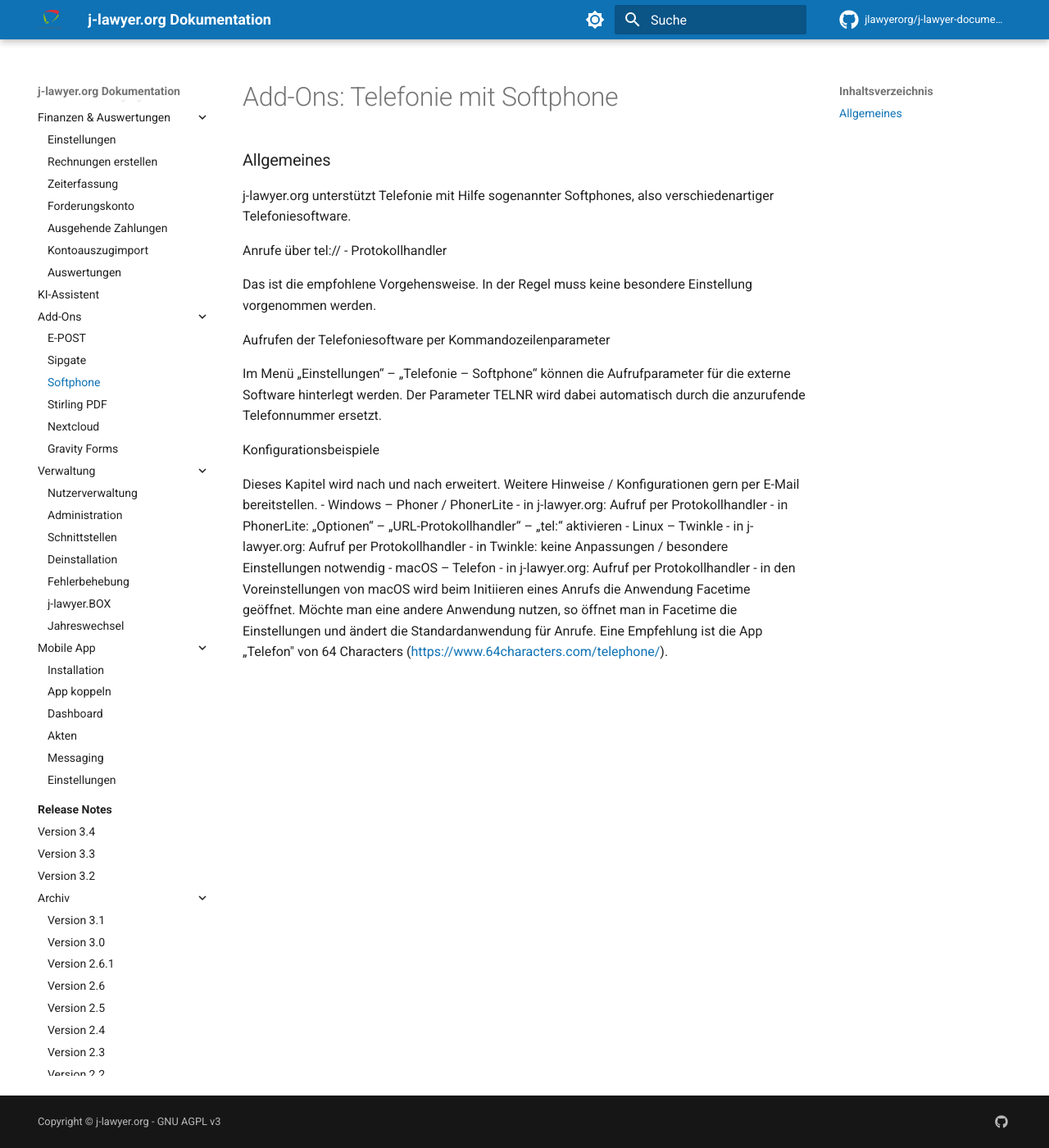
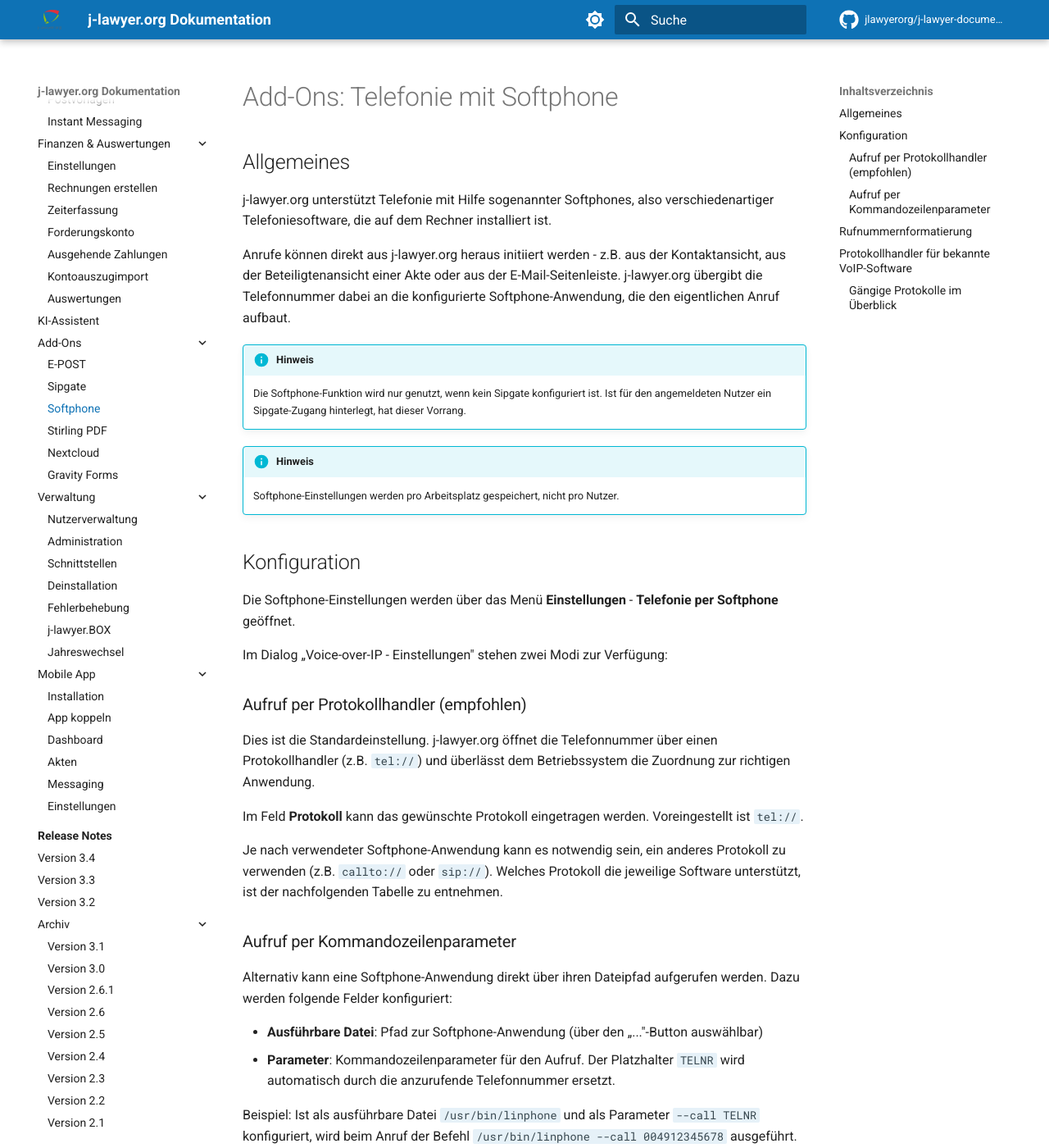
Before and after one commit to jlawyerorg/j-lawyer-documentation, an MkDocs documentation site: the page built from docs/benutzerhandbuch/addon-softphone.md, in a window 1280 px wide and 1400 px high. Shown: the whole window at 82% size. Built offline with MkDocs 1.6.1 and Material for MkDocs 9.7.7, drawn with Linux system fonts in a browser that asks for light colours; comment, search, counter and statistics services are not loaded; some of the changed text lies outside the part shown.

Commit message:
reworked softphone integration chapter

```diff
--- a/docs/benutzerhandbuch/addon-softphone.md
+++ b/docs/benutzerhandbuch/addon-softphone.md
@@ -1,28 +1,67 @@
 # Add-Ons: Telefonie mit Softphone
 
-### Allgemeines
+## Allgemeines
 
+j-lawyer.org unterstützt Telefonie mit Hilfe sogenannter Softphones, also verschiedenartiger Telefoniesoftware, die auf dem Rechner installiert ist.
 
+Anrufe können direkt aus j-lawyer.org heraus initiiert werden - z.B. aus der Kontaktansicht, aus der Beteiligtenansicht einer Akte oder aus der E-Mail-Seitenleiste. j-lawyer.org übergibt die Telefonnummer dabei an die konfigurierte Softphone-Anwendung, die den eigentlichen Anruf aufbaut.
 
-j-lawyer.org unterstützt Telefonie mit Hilfe sogenannter Softphones, also verschiedenartiger Telefoniesoftware.
+!!! info "Hinweis"
+    Die Softphone-Funktion wird nur genutzt, wenn kein Sipgate konfiguriert ist. Ist für den angemeldeten Nutzer ein Sipgate-Zugang hinterlegt, hat dieser Vorrang.
 
-Anrufe über tel:// - Protokollhandler
+!!! info "Hinweis"
+    Softphone-Einstellungen werden pro Arbeitsplatz gespeichert, nicht pro Nutzer.
 
-Das ist die empfohlene Vorgehensweise. In der Regel muss keine besondere Einstellung vorgenommen werden.
+## Konfiguration
 
-Aufrufen der Telefoniesoftware per Kommandozeilenparameter
+Die Softphone-Einstellungen werden über das Menü **Einstellungen** - **Telefonie per Softphone** geöffnet.
 
-Im Menü „Einstellungen“ – „Telefonie – Softphone“ können die Aufrufparameter für die externe Software hinterlegt werden. Der Parameter TELNR wird dabei automatisch durch die anzurufende Telefonnummer ersetzt.
+Im Dialog „Voice-over-IP - Einstellungen" stehen zwei Modi zur Verfügung:
 
-Konfigurationsbeispiele
+### Aufruf per Protokollhandler (empfohlen)
 
-Dieses Kapitel wird nach und nach erweitert. Weitere Hinweise / Konfigurationen gern per E-Mail bereitstellen.
-- Windows – Phoner / PhonerLite
-    - in j-lawyer.org: Aufruf per Protokollhandler
-    - in PhonerLite: „Optionen“ – „URL-Protokollhandler“ – „tel:“ aktivieren
-- Linux – Twinkle
-    - in j-lawyer.org: Aufruf per Protokollhandler
-    - in Twinkle: keine Anpassungen / besondere Einstellungen notwendig
-- macOS – Telefon
-    - in j-lawyer.org: Aufruf per Protokollhandler
-    - in den Voreinstellungen von macOS wird beim Initiieren eines Anrufs die Anwendung Facetime geöffnet. Möchte man eine andere Anwendung nutzen, so öffnet man in Facetime die Einstellungen und ändert die Standardanwendung für Anrufe. Eine Empfehlung ist die App „Telefon" von 64 Characters (<https://www.64characters.com/telephone/>).
+Dies ist die Standardeinstellung. j-lawyer.org öffnet die Telefonnummer über einen Protokollhandler (z.B. `tel://`) und überlässt dem Betriebssystem die Zuordnung zur richtigen Anwendung.
+
+Im Feld **Protokoll** kann das gewünschte Protokoll eingetragen werden. Voreingestellt ist `tel://`.
+
+Je nach verwendeter Softphone-Anwendung kann es notwendig sein, ein anderes Protokoll zu verwenden (z.B. `callto://` oder `sip://`). Welches Protokoll die jeweilige Software unterstützt, ist der nachfolgenden Tabelle zu entnehmen.
+
+### Aufruf per Kommandozeilenparameter
+
+Alternativ kann eine Softphone-Anwendung direkt über ihren Dateipfad aufgerufen werden. Dazu werden folgende Felder konfiguriert:
+
+- **Ausführbare Datei**: Pfad zur Softphone-Anwendung (über den „..."-Button auswählbar)
+- **Parameter**: Kommandozeilenparameter für den Aufruf. Der Platzhalter `TELNR` wird automatisch durch die anzurufende Telefonnummer ersetzt.
+
+Beispiel: Ist als ausführbare Datei `/usr/bin/linphone` und als Parameter `--call TELNR` konfiguriert, wird beim Anruf der Befehl `/usr/bin/linphone --call 004912345678` ausgeführt.
+
+## Rufnummernformatierung
+
+j-lawyer.org wandelt Telefonnummern vor dem Wählen automatisch in das internationale E.164-Format um. Leerzeichen, Bindestriche, Punkte, Schrägstriche und Klammern werden entfernt. Ist keine Landesvorwahl angegeben, wird +49 (Deutschland) als Standard angenommen.
+
+## Protokollhandler für bekannte VoIP-Software
+
+Die folgende Tabelle zeigt Protokollhandler, die von gängiger VoIP-Software unterstützt werden:
+
+| Software | Plattform | Protokoll | Hinweise |
+|---|---|---|---|
+| PhonerLite | Windows | `tel://` | In PhonerLite unter „Optionen" - „URL-Protokollhandler" - „tel:" aktivieren |
+| MicroSIP | Windows | `tel://`, `sip://`, `callto://` | Registriert sich bei Installation als Protokollhandler |
+| 3CX | Windows, macOS | `tel://`, `callto://` | Wird bei Installation als Standard-Telefonanwendung registriert |
+| Twinkle | Linux | `tel://` | Keine besonderen Einstellungen notwendig |
+| Linphone | Windows, macOS, Linux | `sip://` | Unterstützt primär das SIP-Protokoll |
+| Zoiper | Windows, macOS, Linux | `tel://`, `sip://`, `callto://` | In den Einstellungen unter „Automation" die gewünschten Protokolle aktivieren |
+| Telefon (64 Characters) | macOS | `tel://` | Empfehlung für macOS, siehe Hinweis unten |
+| Softphone.Pro | Windows | `tel://`, `sip://`, `callto://` | Alle drei Protokolle werden unterstützt |
+| Microsoft Teams | Windows, macOS, Linux | `tel:`, `callto:` | Neuere Versionen erfordern das Protokoll **ohne** doppelten Slash (also `tel:` statt `tel://` und `callto:` statt `callto://`) |
+
+!!! tip "macOS"
+    In den Voreinstellungen von macOS wird beim Initiieren eines Anrufs standardmäßig die Anwendung FaceTime geöffnet. Möchte man eine andere Anwendung nutzen, öffnet man in FaceTime die Einstellungen und ändert die Standardanwendung für Anrufe. Eine Empfehlung ist die App „Telefon" von 64 Characters ([https://www.64characters.com/telephone/](https://www.64characters.com/telephone/)).
+
+### Gängige Protokolle im Überblick
+
+| Protokoll | Beschreibung |
+|---|---|
+| `tel://` | Standard-Protokoll für Telefonanrufe. Wird von den meisten Softphones und Betriebssystemen unterstützt. Empfohlene Einstellung. |
+| `callto://` | Alternatives Protokoll, das von einigen Softphones unterstützt wird. |
+| `sip://` | SIP-Protokoll (Session Initiation Protocol). Wird vor allem von reinen SIP-Clients wie Linphone verwendet. |
```
